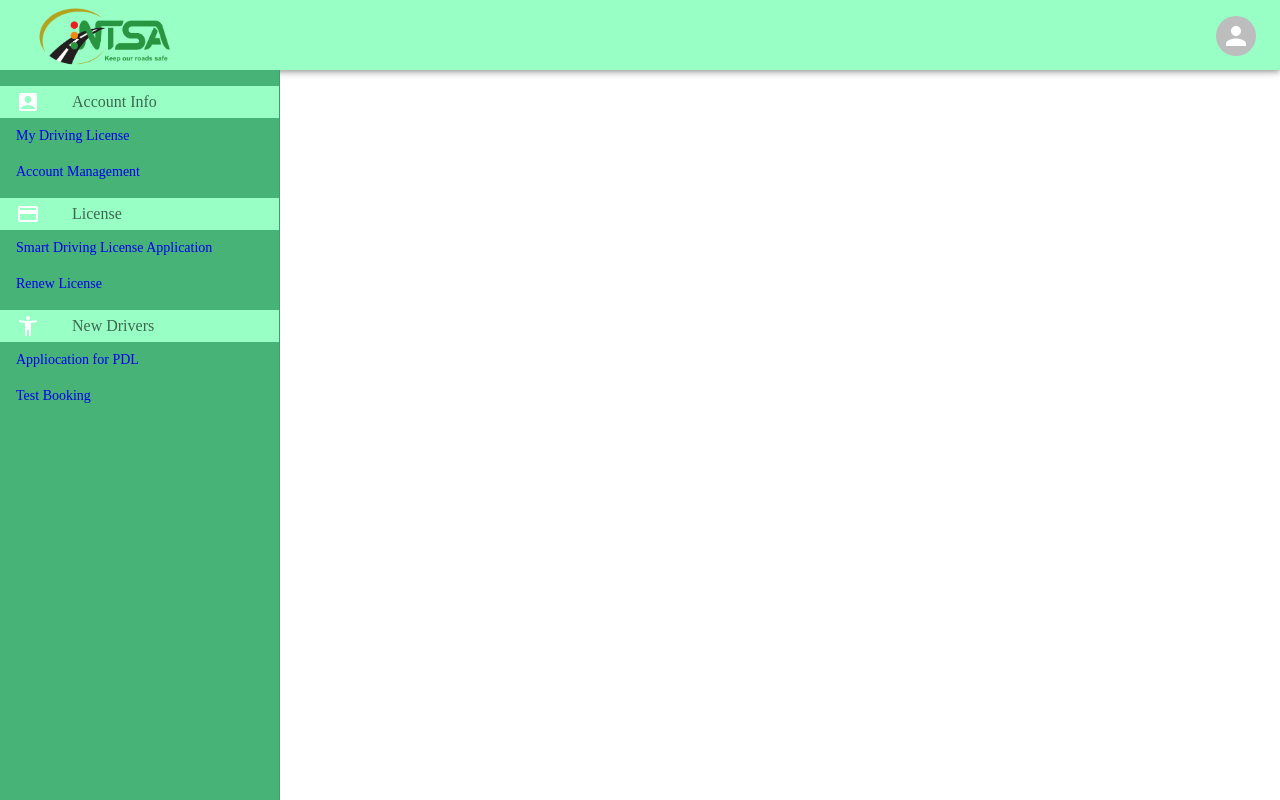
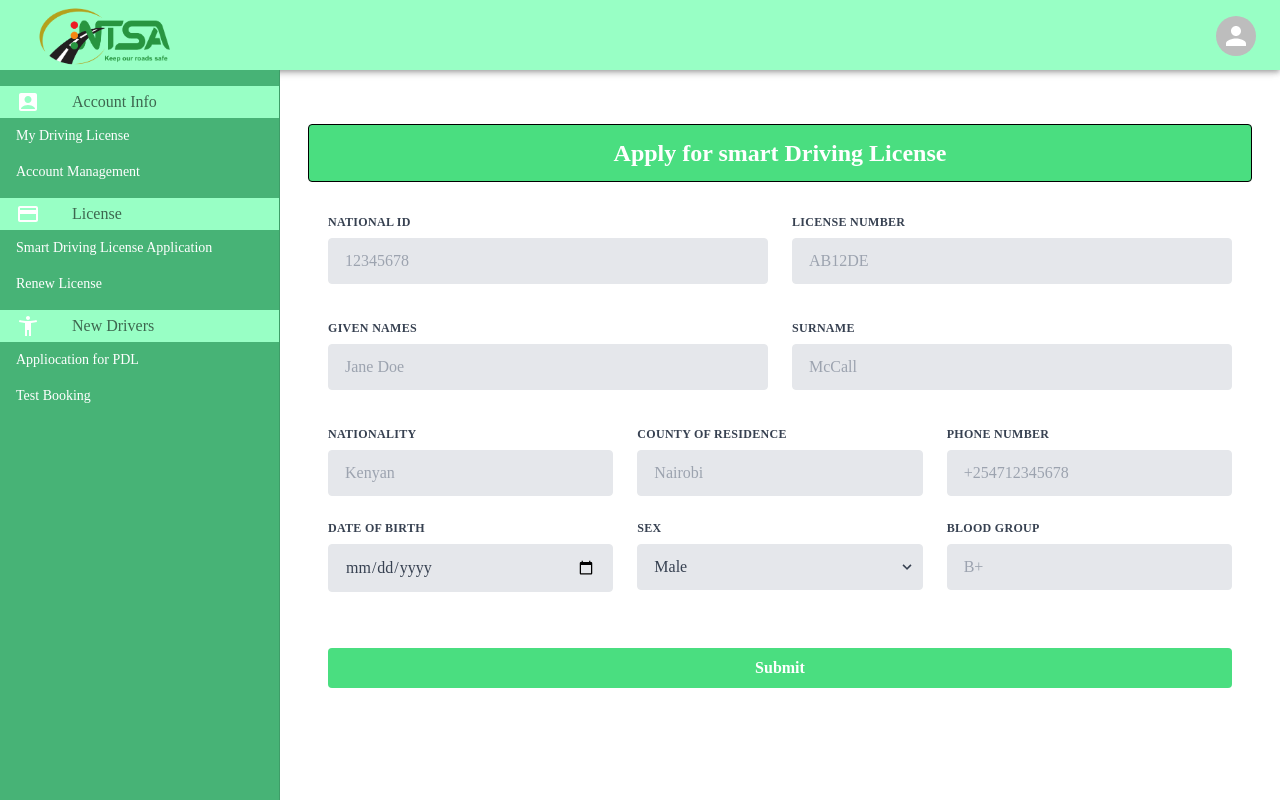
Before and after one commit to khalifa47/ntsa-drivers, a React (Create React App) app: page /apply-for-smart-dl in a window 1280 px wide. Built offline with nearby package versions, Linux system fonts and the light colour scheme; no server answers; sample sign-in values are in the browser's storage; what lodash.map would draw is missing.

Commit message:
UI Fixes
Signed-off-by: nabcellent <nabcellent.dev@gmail.com>

```diff
--- a/src/components/Sidebar.js
+++ b/src/components/Sidebar.js
@@ -44,8 +44,8 @@ const Sidebar = ({ handleDrawerToggle, mobileOpen }) => {
             <Toolbar sx={{ display: { xs: 'block', md: 'none' }, height: "70px" }} />
             <Box sx={{ overflow: 'auto' }}>
                 {
-                    options.map(option => (
-                        <List
+                    options.map((option, i) => (
+                        <List key={`option-${i}`}
                             subheader={
                                 <ListSubheader sx={{ background: '#98ffc5', display: 'flex', justifyContent: "space-evenly", alignItems: "center", cursor: "default" }} component="div">
                                     <ListItemIcon>
@@ -55,8 +55,8 @@ const Sidebar = ({ handleDrawerToggle, mobileOpen }) => {
                                 </ListSubheader>
                             }
                         >
-                            {option.suboptions.map(suboption => (
-                                <ListItemButton key={suboption} dense={true} >
+                            {option.suboptions.map((suboption, i) => (
+                                <ListItemButton key={`sub-option-${i}`} dense={true} >
                                     <ListItemText  primary={suboption} />
                                 </ListItemButton>
                             ))}
--- a/src/components/mini-components/ApplyForm.js
+++ b/src/components/mini-components/ApplyForm.js
@@ -1,97 +1,129 @@
-import React from 'react'
+import React from 'react';
 
 const ApplyForm = () => {
     return (
         <form className="w-full max-w-5xl mx-auto">
             {/* Div 1 */}
-      <div class="flex flex-wrap -mx-3 mb-6">
-        <div class="w-full md:w-1/2 px-3 mb-6 md:mb-0">
-          <label class="block uppercase tracking-wide text-gray-700 text-xs font-bold mb-2" for="grid-national-id">
+            <div className="flex flex-wrap -mx-3 mb-6">
+                <div className="w-full md:w-1/2 px-3 mb-6 md:mb-0">
+                    <label className="block uppercase tracking-wide text-gray-700 text-xs font-bold mb-2"
+                           htmlFor="grid-national-id">
                         National ID
                     </label>
-          <input class="appearance-none block  w-full bg-gray-200 text-gray-700 border rounded py-3 px-4 mb-3 leading-tight focus:outline-none focus:bg-white focus:border-green-600" id="grid-national-id" type="number" placeholder="12345678"/>
+                    <input
+                        className="appearance-none block  w-full bg-gray-200 text-gray-700 border rounded py-3 px-4 mb-3 leading-tight focus:outline-none focus:bg-white focus:border-green-600"
+                        id="grid-national-id" type="number" placeholder="12345678"/>
 
                 </div>
-        <div class="w-full md:w-1/2 px-3">
-          <label class="block uppercase tracking-wide text-gray-700 text-xs font-bold mb-2" for="grid-license-number">
+                <div className="w-full md:w-1/2 px-3">
+                    <label className="block uppercase tracking-wide text-gray-700 text-xs font-bold mb-2"
+                           htmlFor="grid-license-number">
                         License Number
                     </label>
-          <input class="appearance-none block uppercase w-full bg-gray-200 text-gray-700 border border-gray-200 rounded py-3 px-4 leading-tight focus:outline-none focus:bg-white focus:border-green-600" id="grid-license-number" type="text" placeholder="AB12DE"/>
+                    <input
+                        className="appearance-none block uppercase w-full bg-gray-200 text-gray-700 border border-gray-200 rounded py-3 px-4 leading-tight focus:outline-none focus:bg-white focus:border-green-600"
+                        id="grid-license-number" type="text" placeholder="AB12DE"/>
                 </div>
             </div>
 
             {/* Div 2 */}
-      <div class="flex flex-wrap -mx-3 mb-6">
-        <div class="w-full md:w-1/2 px-3 mb-6 md:mb-0">
-          <label class="block uppercase tracking-wide text-gray-700 text-xs font-bold mb-2" for="grid-given-name">
+            <div className="flex flex-wrap -mx-3 mb-6">
+                <div className="w-full md:w-1/2 px-3 mb-6 md:mb-0">
+                    <label className="block uppercase tracking-wide text-gray-700 text-xs font-bold mb-2"
+                           htmlFor="grid-given-name">
                         Given Names
                     </label>
-          <input class="appearance-none block w-full bg-gray-200 text-gray-700 border rounded py-3 px-4 mb-3 leading-tight focus:outline-none focus:bg-white focus:border-green-600" id="grid-given-name" type="text" placeholder="Jane Doe"/>
+                    <input
+                        className="appearance-none block w-full bg-gray-200 text-gray-700 border rounded py-3 px-4 mb-3 leading-tight focus:outline-none focus:bg-white focus:border-green-600"
+                        id="grid-given-name" type="text" placeholder="Jane Doe"/>
 
                 </div>
-        <div class="w-full md:w-1/2 px-3">
-          <label class="block uppercase tracking-wide text-gray-700 text-xs font-bold mb-2" for="grid-last-name">
+                <div className="w-full md:w-1/2 px-3">
+                    <label className="block uppercase tracking-wide text-gray-700 text-xs font-bold mb-2"
+                           htmlFor="grid-last-name">
                         Surname
                     </label>
-          <input class="appearance-none block w-full bg-gray-200 text-gray-700 border border-gray-200 rounded py-3 px-4 leading-tight focus:outline-none focus:bg-white focus:border-green-600" id="grid-last-name" type="text" placeholder="McCall"/>
+                    <input
+                        className="appearance-none block w-full bg-gray-200 text-gray-700 border border-gray-200 rounded py-3 px-4 leading-tight focus:outline-none focus:bg-white focus:border-green-600"
+                        id="grid-last-name" type="text" placeholder="McCall"/>
                 </div>
             </div>
 
             {/* Div 3 */}
-      <div class="flex flex-wrap -mx-3 mb-6">
-        <div class="w-full md:w-1/3 px-3 mb-6 md:mb-0">
-          <label class="block uppercase tracking-wide text-gray-700 text-xs font-bold mb-2" for="grid-nationality">
+            <div className="flex flex-wrap -mx-3 mb-6">
+                <div className="w-full md:w-1/3 px-3 mb-6 md:mb-0">
+                    <label className="block uppercase tracking-wide text-gray-700 text-xs font-bold mb-2"
+                           htmlFor="grid-nationality">
                         Nationality
                     </label>
-          <input class="appearance-none block w-full bg-gray-200 text-gray-700 border border-gray-200 rounded py-3 px-4 leading-tight focus:outline-none focus:bg-white focus:border-green-600" id="grid-nationality" type="text" placeholder="Kenyan" />
+                    <input
+                        className="appearance-none block w-full bg-gray-200 text-gray-700 border border-gray-200 rounded py-3 px-4 leading-tight focus:outline-none focus:bg-white focus:border-green-600"
+                        id="grid-nationality" type="text" placeholder="Kenyan"/>
                 </div>
-        <div class="w-full md:w-1/3 px-3 mb-6 md:mb-0">
-          <label class="block uppercase tracking-wide text-gray-700 text-xs font-bold mb-2" for="grid-county">
+                <div className="w-full md:w-1/3 px-3 mb-6 md:mb-0">
+                    <label className="block uppercase tracking-wide text-gray-700 text-xs font-bold mb-2" htmlFor="grid-county">
                         County of Residence
                     </label>
-          <input class="appearance-none block w-full bg-gray-200 text-gray-700 border border-gray-200 rounded py-3 px-4 leading-tight focus:outline-none focus:bg-white focus:border-green-600" id="grid-county" type="text" placeholder="Nairobi" />
+                    <input
+                        className="appearance-none block w-full bg-gray-200 text-gray-700 border border-gray-200 rounded py-3 px-4 leading-tight focus:outline-none focus:bg-white focus:border-green-600"
+                        id="grid-county" type="text" placeholder="Nairobi"/>
                 </div>
-        <div class="w-full md:w-1/3 px-3 mb-6 md:mb-0">
-          <label class="block uppercase tracking-wide text-gray-700 text-xs font-bold mb-2" for="grid-phone-number">
+                <div className="w-full md:w-1/3 px-3 mb-6 md:mb-0">
+                    <label className="block uppercase tracking-wide text-gray-700 text-xs font-bold mb-2"
+                           htmlFor="grid-phone-number">
                         Phone Number
                     </label>
-          <input class="appearance-none block w-full bg-gray-200 text-gray-700 border border-gray-200 rounded py-3 px-4 leading-tight focus:outline-none focus:bg-white focus:border-green-600" id="grid-phone-number" type="text" placeholder="+254712345678" />
+                    <input
+                        className="appearance-none block w-full bg-gray-200 text-gray-700 border border-gray-200 rounded py-3 px-4 leading-tight focus:outline-none focus:bg-white focus:border-green-600"
+                        id="grid-phone-number" type="text" placeholder="+254712345678"/>
                 </div>
             </div>
 
             {/* Div 4 */}
-      <div class="flex flex-wrap -mx-3 mb-6">
-        <div class="w-full md:w-1/3 px-3 mb-6 md:mb-0">
-          <label class="block uppercase tracking-wide text-gray-700 text-xs font-bold mb-2" for="grid-dob">
+            <div className="flex flex-wrap -mx-3 mb-6">
+                <div className="w-full md:w-1/3 px-3 mb-6 md:mb-0">
+                    <label className="block uppercase tracking-wide text-gray-700 text-xs font-bold mb-2" htmlFor="grid-dob">
                         Date of Birth
                     </label>
-          <input class="appearance-none block w-full bg-gray-200 text-gray-700 border border-gray-200 rounded py-3 px-4 leading-tight focus:outline-none focus:bg-white focus:border-green-600" id="grid-dob" type="date" placeholder="01/01/2000" />
+                    <input
+                        className="appearance-none block w-full bg-gray-200 text-gray-700 border border-gray-200 rounded py-3 px-4 leading-tight focus:outline-none focus:bg-white focus:border-green-600"
+                        id="grid-dob" type="date" placeholder="01/01/2000"/>
                 </div>
-        <div class="w-full md:w-1/3 px-3 mb-6 md:mb-0">
-          <label class="block uppercase tracking-wide text-gray-700 text-xs font-bold mb-2" for="grid-sex">
+                <div className="w-full md:w-1/3 px-3 mb-6 md:mb-0">
+                    <label className="block uppercase tracking-wide text-gray-700 text-xs font-bold mb-2" htmlFor="grid-sex">
                         Sex
                     </label>
-          <div class="relative">
-            <select class="block appearance-none w-full bg-gray-200 border border-gray-200 text-gray-700 py-3 px-4 pr-8 rounded leading-tight focus:outline-none focus:bg-white focus:border-green-600" id="grid-sex">
+                    <div className="relative">
+                        <select
+                            className="block appearance-none w-full bg-gray-200 border border-gray-200 text-gray-700 py-3 px-4 pr-8 rounded leading-tight focus:outline-none focus:bg-white focus:border-green-600"
+                            id="grid-sex">
                             <option>Male</option>
                             <option>Female</option>
                             <option>Non-binary</option>
                         </select>
-            <div class="pointer-events-none absolute inset-y-0 right-0 flex items-center px-2 text-gray-700">
-              <svg class="fill-current h-4 w-4" xmlns="http://www.w3.org/2000/svg" viewBox="0 0 20 20"><path d="M9.293 12.95l.707.707L15.657 8l-1.414-1.414L10 10.828 5.757 6.586 4.343 8z"/></svg>
+                        <div
+                            className="pointer-events-none absolute inset-y-0 right-0 flex items-center px-2 text-gray-700">
+                            <svg className="fill-current h-4 w-4" xmlns="http://www.w3.org/2000/svg" viewBox="0 0 20 20">
+                                <path d="M9.293 12.95l.707.707L15.657 8l-1.414-1.414L10 10.828 5.757 6.586 4.343 8z"/>
+                            </svg>
                         </div>
                     </div>
                 </div>
-        <div class="w-full md:w-1/3 px-3 mb-6 md:mb-0">
-          <label class="block uppercase tracking-wide text-gray-700 text-xs font-bold mb-2" for="grid-blood-group">
+                <div className="w-full md:w-1/3 px-3 mb-6 md:mb-0">
+                    <label className="block uppercase tracking-wide text-gray-700 text-xs font-bold mb-2"
+                           htmlFor="grid-blood-group">
                         Blood Group
                     </label>
-          <input class="appearance-none block uppercase w-full bg-gray-200 text-gray-700 border border-gray-200 rounded py-3 px-4 leading-tight focus:outline-none focus:bg-white focus:border-green-600" id="grid-blood-group" type="text" placeholder="B+" />
+                    <input
+                        className="appearance-none block uppercase w-full bg-gray-200 text-gray-700 border border-gray-200 rounded py-3 px-4 leading-tight focus:outline-none focus:bg-white focus:border-green-600"
+                        id="grid-blood-group" type="text" placeholder="B+"/>
                 </div>
             </div>
 
-      <div class="mx-auto py-8">
-          <button class="w-full mx-auto file:shadow bg-green-400 hover:bg-green-600 focus:shadow-outline focus:outline-none text-white font-bold py-2 px-4 rounded duration-700" type="button">
+            <div className="mx-auto py-8">
+                <button
+                    className="w-full mx-auto file:shadow bg-green-400 hover:bg-green-600 focus:shadow-outline focus:outline-none text-white font-bold py-2 px-4 rounded duration-700"
+                    type="button">
                     Submit
                 </button>
             </div>
@@ -99,7 +131,7 @@ const ApplyForm = () => {
         </form>
 
         //
-  )
-}
+    );
+};
 
-export default ApplyForm
+export default ApplyForm;
--- a/src/index.js
+++ b/src/index.js
@@ -1,5 +1,6 @@
 import React from 'react';
 import './assets/css/index.css';
+import './index.css';
 import 'toastify-js/src/toastify.css';
 import App from './App';
 import { createRoot } from 'react-dom/client';
--- a/src/layouts/MainLayout.jsx
+++ b/src/layouts/MainLayout.jsx
@@ -3,6 +3,7 @@ import Toolbar from '@mui/material/Toolbar';
 import { useState } from "react";
 import Header from "../components/Header";
 import Sidebar from "../components/Sidebar";
+import { Outlet } from 'react-router-dom';
 
 const MainLayout = ({ children }) => {
     const [mobileOpen, setMobileOpen] = useState(false);
@@ -22,7 +23,7 @@ const MainLayout = ({ children }) => {
             {/* Content */}
             <Box component="main" sx={{ flexGrow: 1, p: 1 }}>
                 <Toolbar />
-                {children}
+                <Outlet/>
             </Box>
         </Box>
     );
```
Lines whose indentation alone changed are shown as unchanged.
